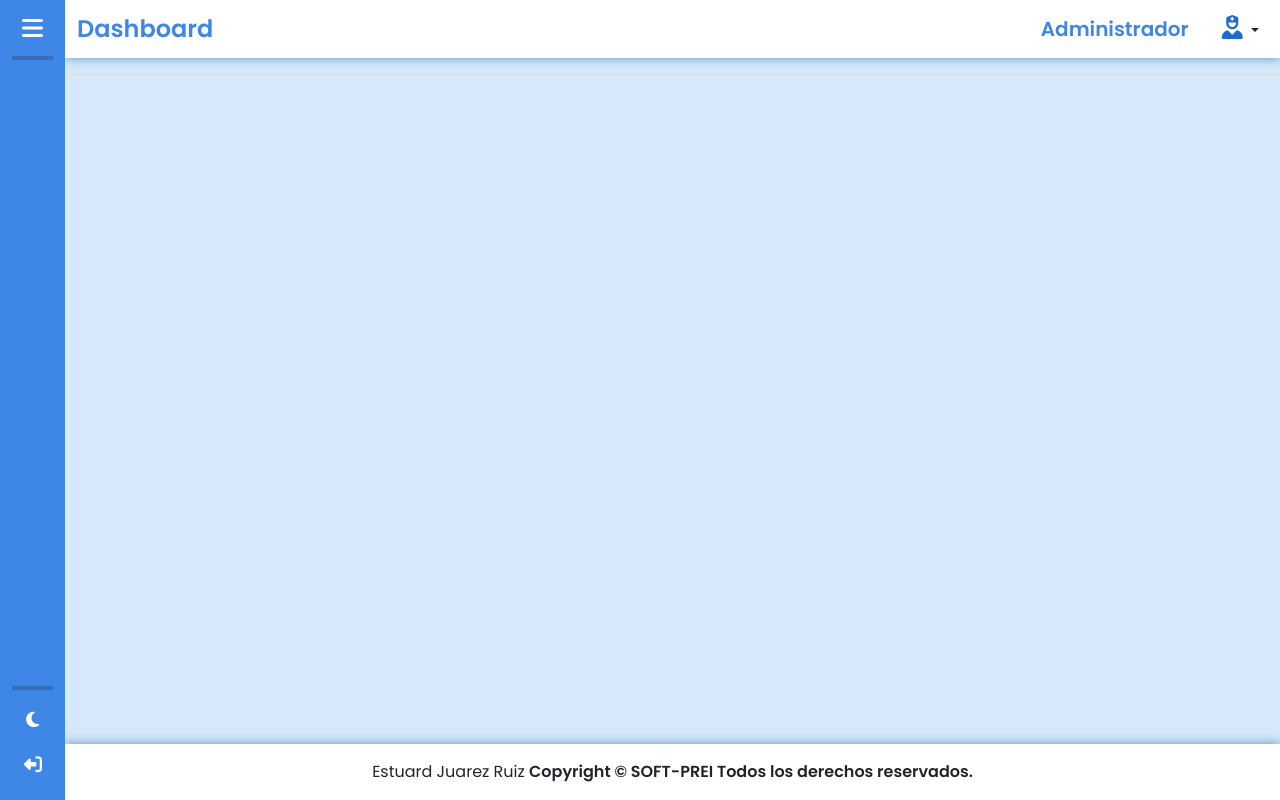
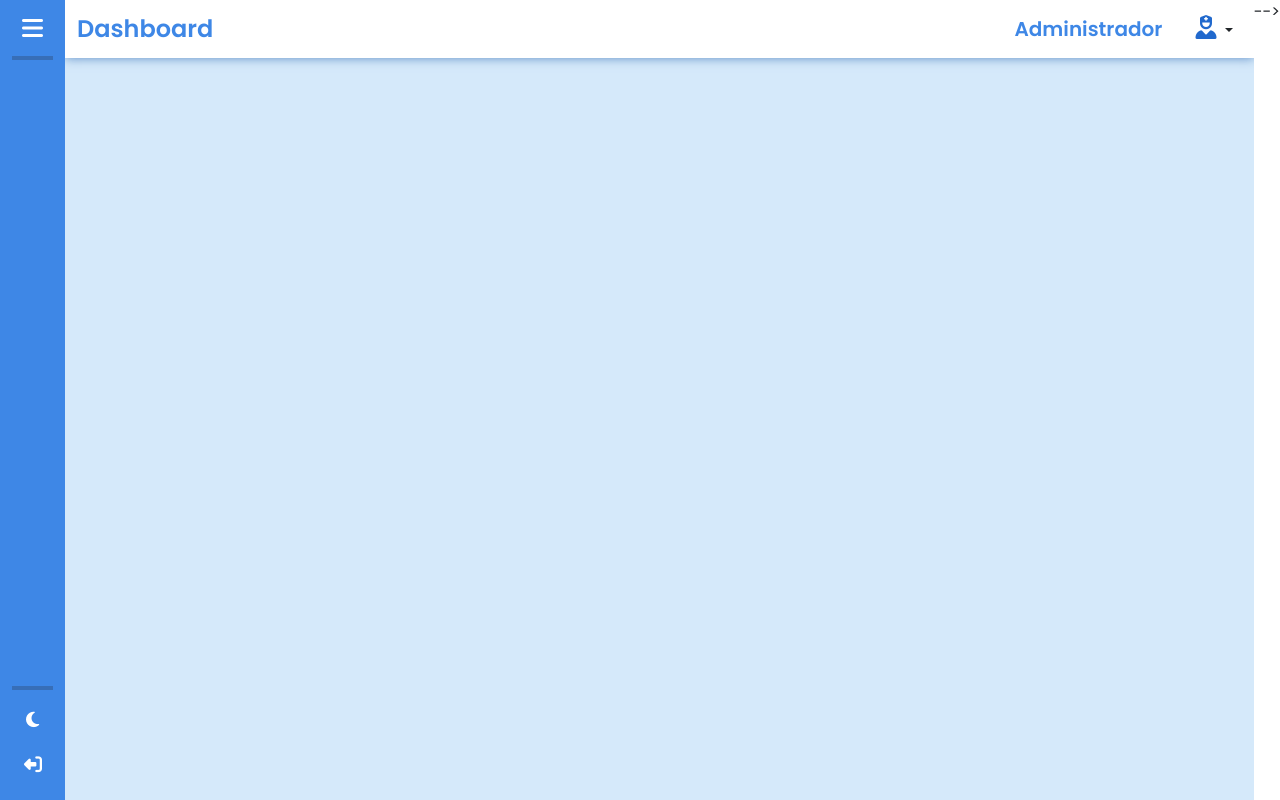
Before and after one commit to EstuardDev/SOFTPREIML, a Django app: page /inicio/ in a window 1280 px wide. Run offline with Django 5.2, Linux system fonts and the light colour scheme; the visitor is signed in with stand-in values (Sample User, id 1); data that the repository does not hold is empty; some libraries are stand-ins or nearby versions.

Commit message:
SOFTPREI_V1

```diff
--- a/Aplicaciones/Preeclampsia/templates/footer.html
+++ b/Aplicaciones/Preeclampsia/templates/footer.html
@@ -1,5 +1,5 @@
 <!-- Main Footer -->
-<footer class="main-footer">
-    Estuard Juarez Ruiz
+<!-- <footer class="main-footer">
+    Estuard Juarez Ruiz & Segundo Edwin Cieza Mostacero
     <strong>Copyright &copy; SOFT-PREI Todos los derechos reservados.</strong>
-</footer>
+</footer> -->
--- a/Aplicaciones/Preeclampsia/templates/sidebar.html
+++ b/Aplicaciones/Preeclampsia/templates/sidebar.html
@@ -201,9 +201,9 @@
       <!-- Cierre del contenido principal -->
 
       <!-- footer -->
-      <div class="footer">
+      <!-- <div class="footer">
         {% include "./footer.html" %}
-      </div>
+      </div> -->
       <!-- Cierre del footer -->
 
     </div>
```
Also changed, not shown: Aplicaciones/Preeclampsia/static/assets/img/Doctor.png (deleted), Aplicaciones/Preeclampsia/static/assets/img/Softly1.png (deleted), Aplicaciones/Preeclampsia/static/assets/img/Softly2.png (deleted), Aplicaciones/Preeclampsia/static/assets/img/Softly3.png (deleted), Aplicaciones/Preeclampsia/static/assets/img/Softly4.png (deleted), Aplicaciones/Preeclampsia/static/assets/img/historial.png (deleted), Aplicaciones/Preeclampsia/static/assets/img/mar.jpg (deleted), Aplicaciones/Preeclampsia/static/assets/img/ml.gif (deleted), 1 other file.
